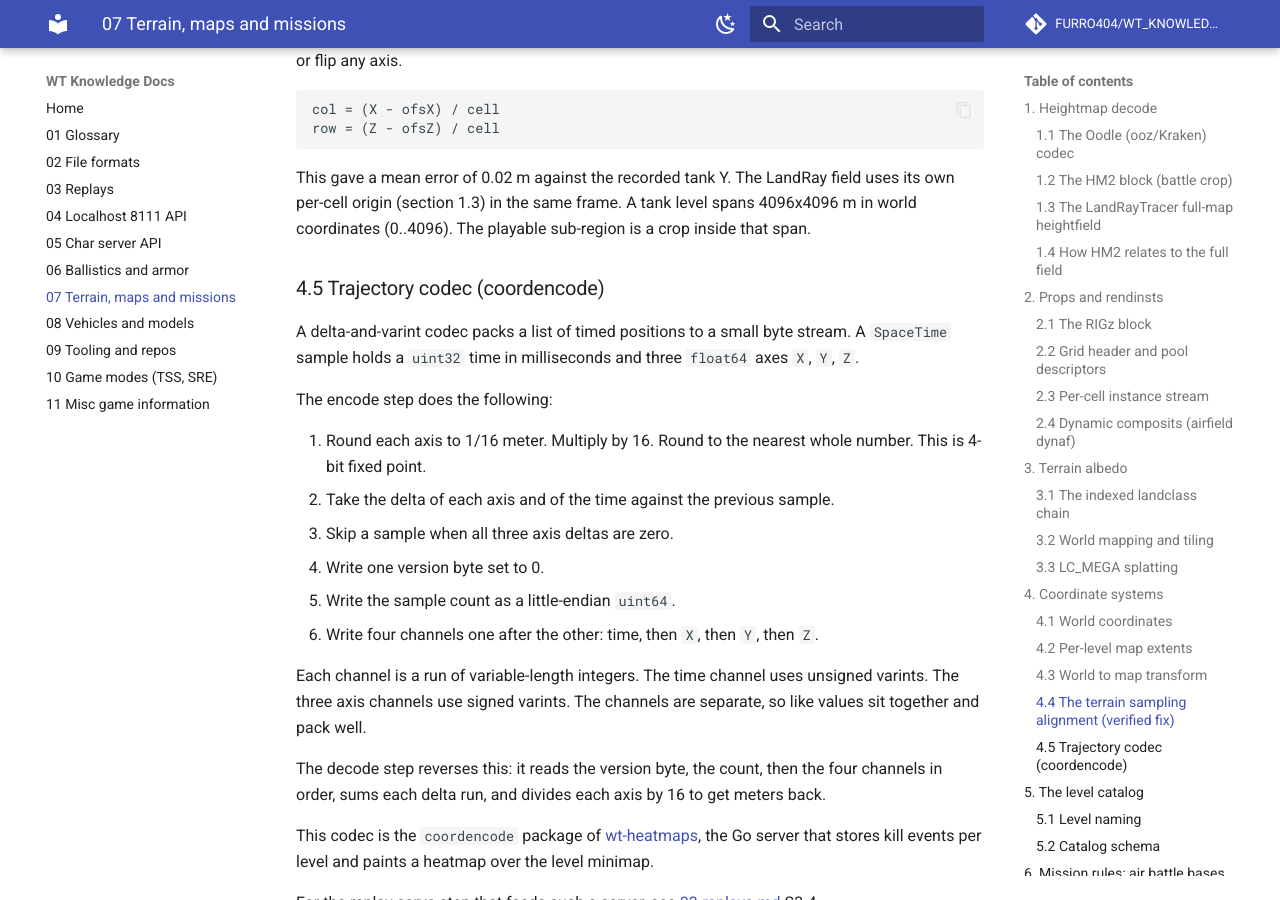
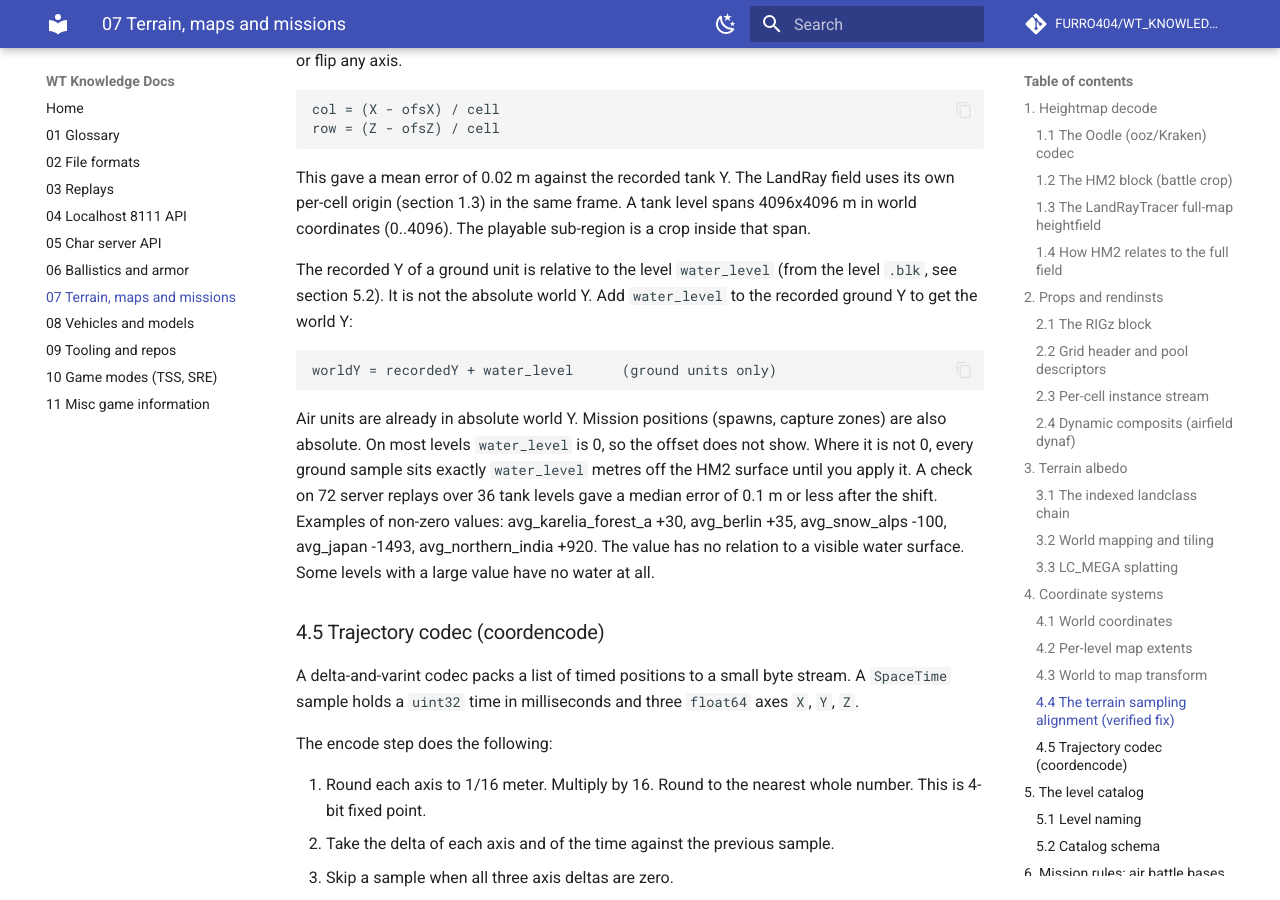
Before and after one commit to FURRO404/WT_KNOWLEDGE_DOCS, an MkDocs documentation site: the page built from docs/07-terrain-maps-and-missions.md, in a window 1280 px wide and 900 px high, scrolled down 11786 px. Built offline with MkDocs 1.6.1 and Material for MkDocs 9.7.7, drawn with Linux system fonts in a browser that asks for light colours; comment, search, counter and statistics services are not loaded.

Commit message:
Terrain: ground unit Y is relative to the level water_level

````diff
--- a/docs/07-terrain-maps-and-missions.md
+++ b/docs/07-terrain-maps-and-missions.md
@@ -570,6 +570,24 @@ uses its own per-cell origin (section 1.3) in the same frame. A tank level spans
 4096x4096 m in world coordinates (0..4096). The playable sub-region is a crop
 inside that span.
 
+The recorded Y of a ground unit is relative to the level `water_level` (from
+the level `.blk`, see section 5.2). It is not the absolute world Y. Add
+`water_level` to the recorded ground Y to get the world Y:
+
+```
+worldY = recordedY + water_level      (ground units only)
+```
+
+Air units are already in absolute world Y. Mission positions (spawns, capture
+zones) are also absolute. On most levels `water_level` is 0, so the offset does
+not show. Where it is not 0, every ground sample sits exactly `water_level`
+metres off the HM2 surface until you apply it. A check on 72 server replays
+over 36 tank levels gave a median error of 0.1 m or less after the shift.
+Examples of non-zero values: avg_karelia_forest_a +30, avg_berlin +35,
+avg_snow_alps -100, avg_japan -1493, avg_northern_india +920. The value has no
+relation to a visible water surface. Some levels with a large value have no
+water at all.
+
 ### 4.5 Trajectory codec (coordencode)
 
 A delta-and-varint codec packs a list of timed positions to a small byte
````
